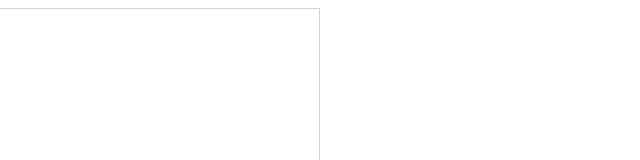
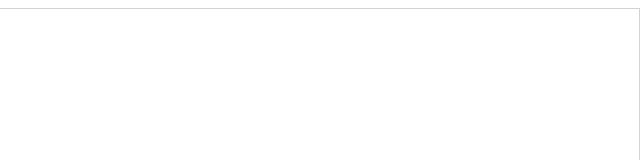
Before and after one commit to edwinla/dark-descent, a website built with webpack: page index.html in a window 1280 px wide. Shown: the top 160 px of the page, 970-1610 px from the left, 640 px wide, since content can reach past the window. Built offline with nearby package versions, Linux system fonts and the light colour scheme; files whose address does not match are found by name.

Commit message:
Change map size for testing

```diff
--- a/index.html
+++ b/index.html
@@ -6,6 +6,6 @@
     <title></title>
   </head>
   <body>
-    <canvas id="main" width="1280" height="1280" style="border:1px solid #d3d3d3;">
+    <canvas id="main" width="1600" height="1600" style="border:1px solid #d3d3d3;">
   </body>
 </html>
--- a/index.js
+++ b/index.js
@@ -29,6 +29,6 @@ const tileSet1 = {
 
 document.addEventListener('DOMContentLoaded', () => {
   const canvasEl = document.getElementById('main');
-  const floor = new Floor(canvasEl, tileSet1, 30, 30);
+  const floor = new Floor(canvasEl, tileSet1, 50, 50);
   window.floor = floor;
 });
```
